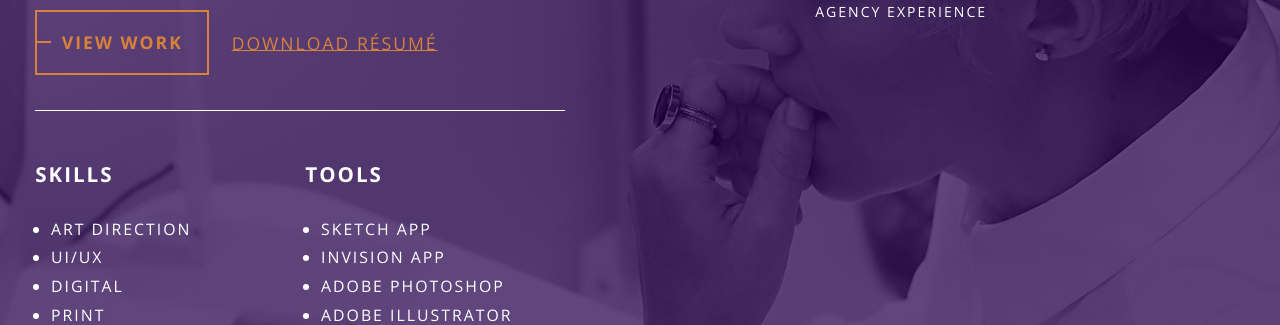
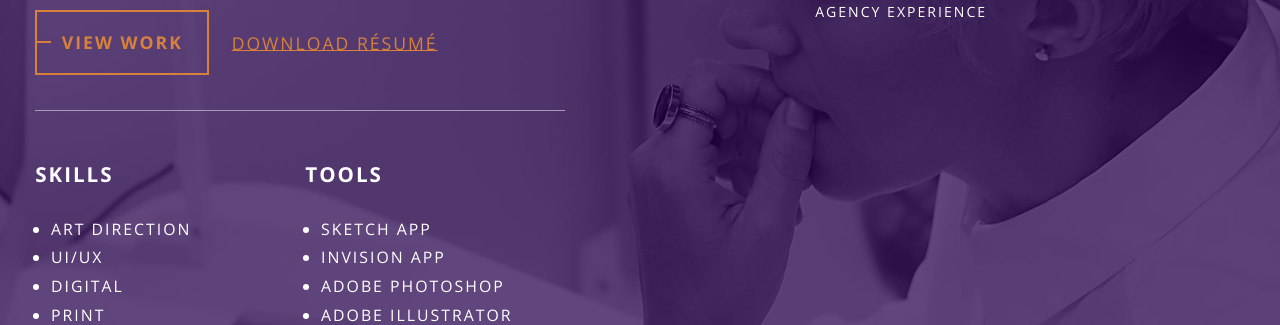
Before and after one commit to EmilyBlaineClark/emilyblaineclark.github.io, a Jekyll site: the page built from experience.html, in a window 1280 px wide. Shown: the part 520-845 px from the top of the page. Built offline with Jekyll 4.4.1, drawn with Linux system fonts in a browser that asks for light colours; nearby versions of some CDN libraries.

Commit message:
Update _general.scss

```diff
--- a/_sass/_general.scss
+++ b/_sass/_general.scss
@@ -134,7 +134,7 @@ hr{
   display: block;
   height: 1px;
   width: 100%;
-  background: white;
+  background: rgba(white, 0.5);
   margin-top: 2em;
   margin-bottom: 2em;
 }
```
